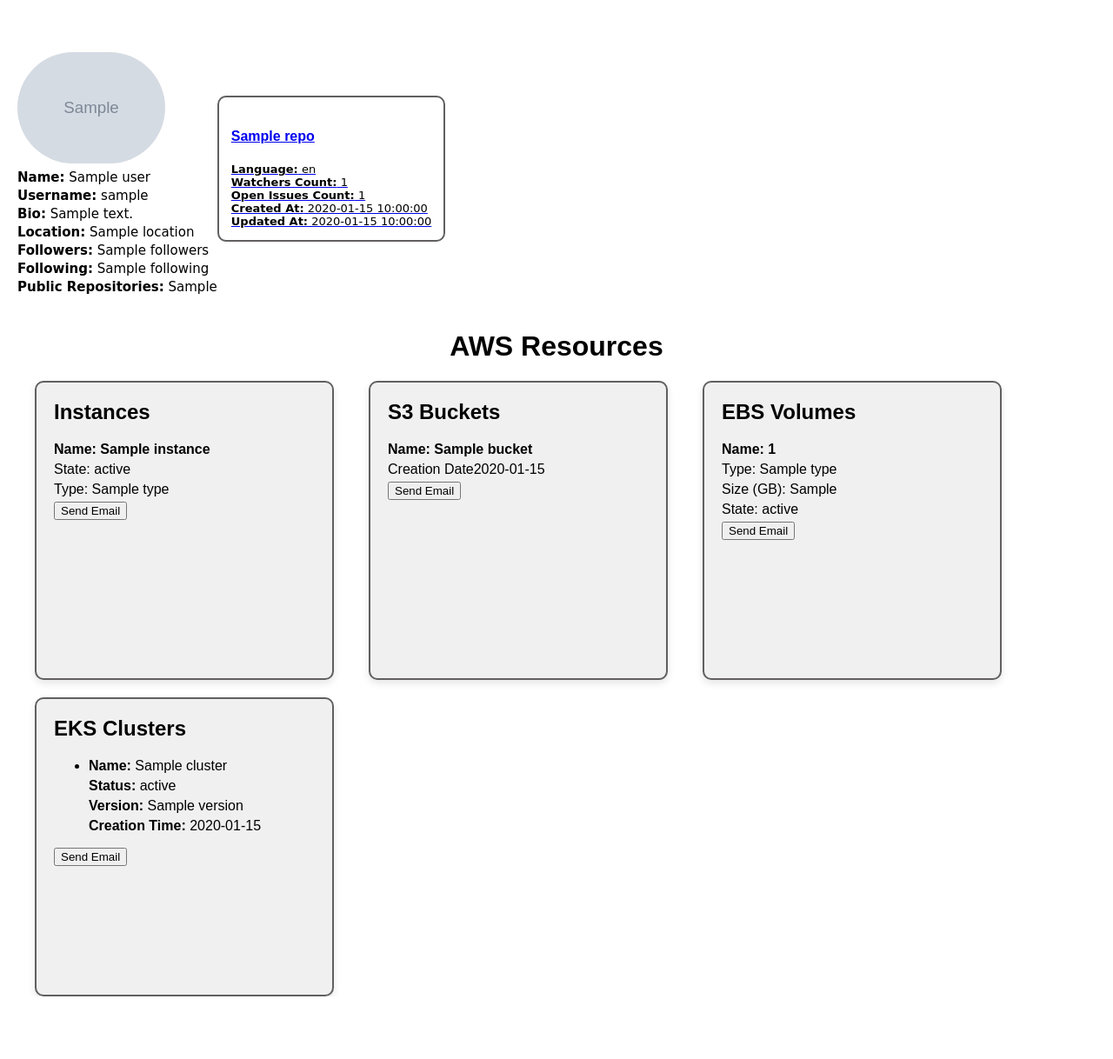
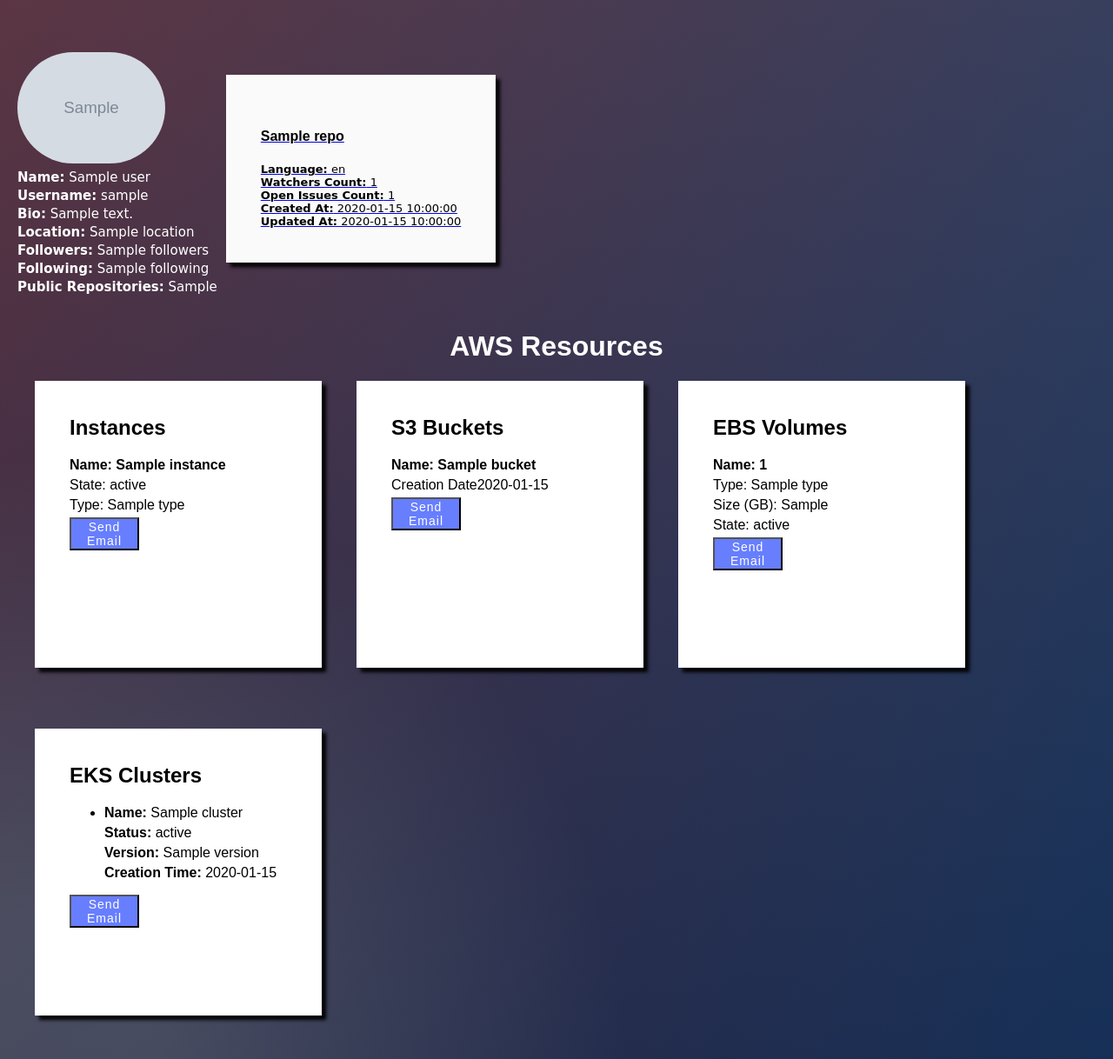
Before and after one commit to jaysoniiiiiiii/AWS_ALERTS, a Flask app: template features/templates/main.html in a window 1280 px wide. Shown: the whole page at 87% size. Before the commit the page ends 1146 px from the top, so only its background shows below. Run offline with Flask 2, Linux system fonts and the light colour scheme; the template is opened without the code that fills it: most values are stand-ins (such as "Sample title", 1, 10 or a date in 2020); grey boxes marked "Sample" are stand-in pictures; parts of the project's set-up code (start-up, migrations or seed data) failed here and were passed over.

Commit message:
UI Changes

```diff
--- a/features/ebs_volumes.py
+++ b/features/ebs_volumes.py
@@ -33,7 +33,7 @@
             "State": state
         })
 
-    print(ebs_volume_list)
+    # print(ebs_volume_list)
 
     return ebs_volume_list
 
@@ -47,5 +47,5 @@
     region_name = 'us-west-2'  # Replace with your region
 
     volumes = get_ebs_volumes(aws_access_key_id, aws_secret_access_key, region_name=region_name)
-    for volume in volumes:
-        print(volume)
+    # for volume in volumes:
+    #     print(volume)
--- a/features/ec2_instances.py
+++ b/features/ec2_instances.py
@@ -38,7 +38,7 @@
                 "Public IP": public_ip_address,
                 "Launch Time": launch_time
             })
-    print(EC2_instance_list)
+    # print(EC2_instance_list)
 
     return EC2_instance_list
 
@@ -52,5 +52,5 @@
     region_name = 'us-west-2'  # Replace with your region
 
     instances = get_ec2_instances(aws_access_key_id, aws_secret_access_key, region_name=region_name)
-    for instance in instances:
-        print(instance)
+    # for instance in instances:
+    #     print(instance)
--- a/features/eks_clusters.py
+++ b/features/eks_clusters.py
@@ -31,7 +31,7 @@
             "Creation Time": create_time
         })
 
-    print(eks_cluster_list)
+    # print(eks_cluster_list)
 
     return eks_cluster_list
 
@@ -45,5 +45,5 @@
     region_name = 'us-west-2'  # Replace with your region
 
     clusters = get_eks_clusters(aws_access_key_id, aws_secret_access_key, region_name=region_name)
-    for cluster in clusters:
-        print(cluster)
+    # for cluster in clusters:
+    #     print(cluster)
--- a/features/s3_buckets.py
+++ b/features/s3_buckets.py
@@ -31,7 +31,7 @@
             # "Object Count": object_count  # Uncomment this line to include object count
         })
 
-    print(s3_bucket_list)
+    # print(s3_bucket_list)
 
     return s3_bucket_list
 
@@ -45,5 +45,5 @@
     region_name = 'us-west-2'  # Replace with your region
 
     buckets = get_s3_buckets(aws_access_key_id, aws_secret_access_key, region_name=region_name)
-    for bucket in buckets:
-        print(bucket)
+    # for bucket in buckets:
+    #     print(bucket)
--- a/features/templates/main.html
+++ b/features/templates/main.html
@@ -10,16 +10,23 @@
             font-family: Arial, sans-serif;
             margin: 0;
             padding: 0;
-            background-color: #ffffff;
-        }
+            background: #092756;
+	background: -moz-radial-gradient(0% 100%, ellipse cover, rgba(104,128,138,.4) 10%,rgba(138,114,76,0) 40%),-moz-linear-gradient(top,  rgba(57,173,219,.25) 0%, rgba(42,60,87,.4) 100%), -moz-linear-gradient(-45deg,  #670d10 0%, #092756 100%);
+	background: -webkit-radial-gradient(0% 100%, ellipse cover, rgba(104,128,138,.4) 10%,rgba(138,114,76,0) 40%), -webkit-linear-gradient(top,  rgba(57,173,219,.25) 0%,rgba(42,60,87,.4) 100%), -webkit-linear-gradient(-45deg,  #670d10 0%,#092756 100%);
+	background: -o-radial-gradient(0% 100%, ellipse cover, rgba(104,128,138,.4) 10%,rgba(138,114,76,0) 40%), -o-linear-gradient(top,  rgba(57,173,219,.25) 0%,rgba(42,60,87,.4) 100%), -o-linear-gradient(-45deg,  #670d10 0%,#092756 100%);
+	background: -ms-radial-gradient(0% 100%, ellipse cover, rgba(104,128,138,.4) 10%,rgba(138,114,76,0) 40%), -ms-linear-gradient(top,  rgba(57,173,219,.25) 0%,rgba(42,60,87,.4) 100%), -ms-linear-gradient(-45deg,  #670d10 0%,#092756 100%);
+	background: -webkit-radial-gradient(0% 100%, ellipse cover, rgba(104,128,138,.4) 10%,rgba(138,114,76,0) 40%), linear-gradient(to bottom,  rgba(57,173,219,.25) 0%,rgba(42,60,87,.4) 100%), linear-gradient(135deg,  #670d10 0%,#092756 100%);
+	filter: progid:DXImageTransform.Microsoft.gradient( startColorstr='#3E1D6D', endColorstr='#092756',GradientType=1 );	opacity: 1;
+		opacity: 1;        }
 
         .container {
             max-width: 100%;
             margin: 20px auto;
-            background-color: #ffffff;
+            background-color: #48f8fe00;
             padding: 20px;
             border-radius: 8px;
             display: flex;
+            color: #000000;
         }
 
         .repobox {
@@ -33,11 +40,12 @@
 
         h1 {
             text-align: center;
-            color: #000000;
+            color: #ffffff;
         }
 
         .user-details {
             margin-top: 20px;
+            color: #ffffff;
         }
 
         .user-profile-photo {
@@ -48,7 +56,7 @@
         .user-details p {
             margin: 3px 0;
             font-size: 15px;
-            color: #000000;
+            color: #ffffff;
             font-family: cursive;
         }
 
@@ -63,17 +71,23 @@
 
         .repository {
             max-width: 200%;
-            background-color: rgb(255, 255, 255);
-            border: 2px solid #615f5f;
+            /* background-color: rgb(255, 255, 255); */
+            /* border: 2px solid #615f5f; */
             margin-top: 10px;
-            padding: 14px;
+            margin-left: 10px;
+            /* padding: 14px; */
             position: relative;
-            border-radius: 10px;
+            background: #fafafa;
+            padding: 40px;
+            box-shadow: 5px 5px 4px #000000;
+
+
+
         }
 
         .repobox :hover {
             background-color: rgb(255, 255, 255);
-            transform: scale(1.1);
+            transform: scale(1);
             transition: transform .5s ease-in-out;
         }
 
@@ -90,6 +104,9 @@
             font-family: cursive;
         }
 
+        .repository h4{
+            color: #000000;
+        }
         .repobox input[type="checkbox"] {
             display: none;
         }
@@ -111,18 +128,24 @@
             flex-wrap: wrap;
             gap: 20px;
             margin-left: 20px;
+            background-color: #ffffff00;
         }
 
         .aws_block {
             margin-left: 20px;
-            background-color: #f0f0f0;
-            border: 2px solid #615f5f;
+            margin-bottom: 50px;
+            /* background-color: #f0f0f0; */
+            /* border: 2px solid #615f5f; */
             padding: 20px;
-            border-radius: 10px;
-            box-shadow: 0 4px 8px rgba(0, 0, 0, 0.1);
-            width: 300px;
-            height: 300px;
+            /* border-radius: 10px; */
+            /* box-shadow: 0 4px 8px rgba(0, 0, 0, 0.1); */
+            width: 250px;
+            height: 250px;
             overflow-y: auto;
+            background: #ffffff;
+            color: #000000;
+            padding: 40px;
+            box-shadow: 5px 5px 4px #000000;
         }
 
         .aws_block h2 {
@@ -131,6 +154,16 @@
 
         .aws_block p {
             margin: 5px 0;
+        }
+        button {
+            max-width: 80px;
+            background: #677eff;
+            color: #fff;
+            cursor: pointer;
+            font-size: 14px;
+            font-weight: 500;
+            letter-spacing: 1px;
+            transition: 0.5s;
         }
     </style>
 </head>
@@ -149,7 +182,7 @@
     </div>
 
     <div class="repobox">
-        {% for repo in user_data.repositories %}
+        {% for repo in user_data.repositories[:5] %}
         <a href="https://github.com/{{ user_data.user.githubusername }}/{{ repo.name }}" target="_blank"
            class="repository-link">
             <div class="repository">
```
Also changed, not shown: features/static/css/login.css (+20 -9 lines), features/static/css/stylesheet.css (+17 -7 lines), instance/test.db, 1 other file.
